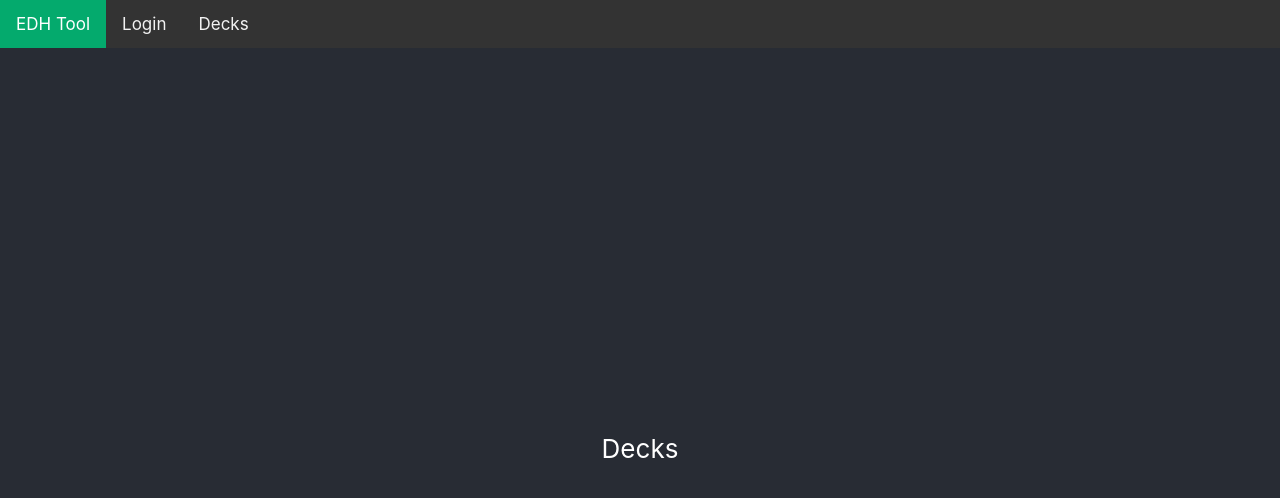
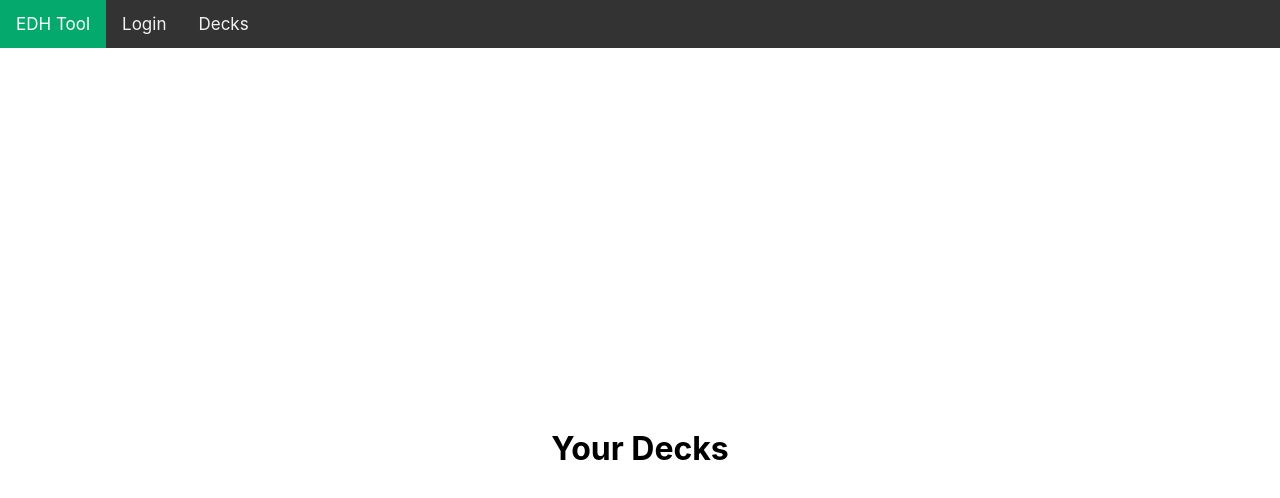
Before and after one commit to Apolyonn/EDH-Tool, a React (Create React App) app: page / in a window 1280 px wide. Shown: the top 498 px of the page. Built offline with nearby package versions, Linux system fonts and the light colour scheme.

Commit message:
added Deck component

```diff
--- a/src/App.css
+++ /dev/null
@@ -1,38 +0,0 @@
-.App {
-  text-align: center;
-}
-
-.App-logo {
-  height: 40vmin;
-  pointer-events: none;
-}
-
-@media (prefers-reduced-motion: no-preference) {
-  .App-logo {
-    animation: App-logo-spin infinite 20s linear;
-  }
-}
-
-.App-header {
-  background-color: #282c34;
-  min-height: 100vh;
-  display: flex;
-  flex-direction: column;
-  align-items: center;
-  justify-content: center;
-  font-size: calc(10px + 2vmin);
-  color: white;
-}
-
-.App-link {
-  color: #61dafb;
-}
-
-@keyframes App-logo-spin {
-  from {
-    transform: rotate(0deg);
-  }
-  to {
-    transform: rotate(360deg);
-  }
-}
--- a/src/App.js
+++ b/src/App.js
@@ -1,15 +1,17 @@
 
-import './App.css';
+
 
 function App() {
   return (
     <div className="App">
       <header className="App-header">
-        <p>
-          Decks
-        </p>
+        <div style={{display: 'flex',  justifyContent:'center', alignItems:'center', height: '100vh'}}>
+          <h1>
+            Your Decks
+          </h1>
+        </div>
+      </header>
 
-      </header>
     </div>
   );
 }
```
Also changed, not shown: src/Decks.js (added, +17 -0 lines).
